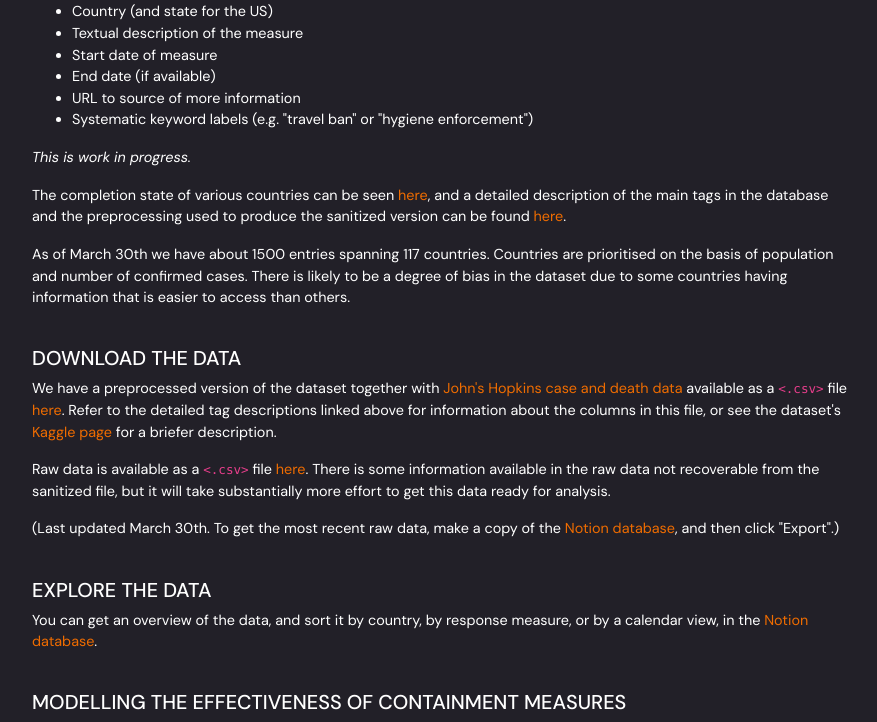
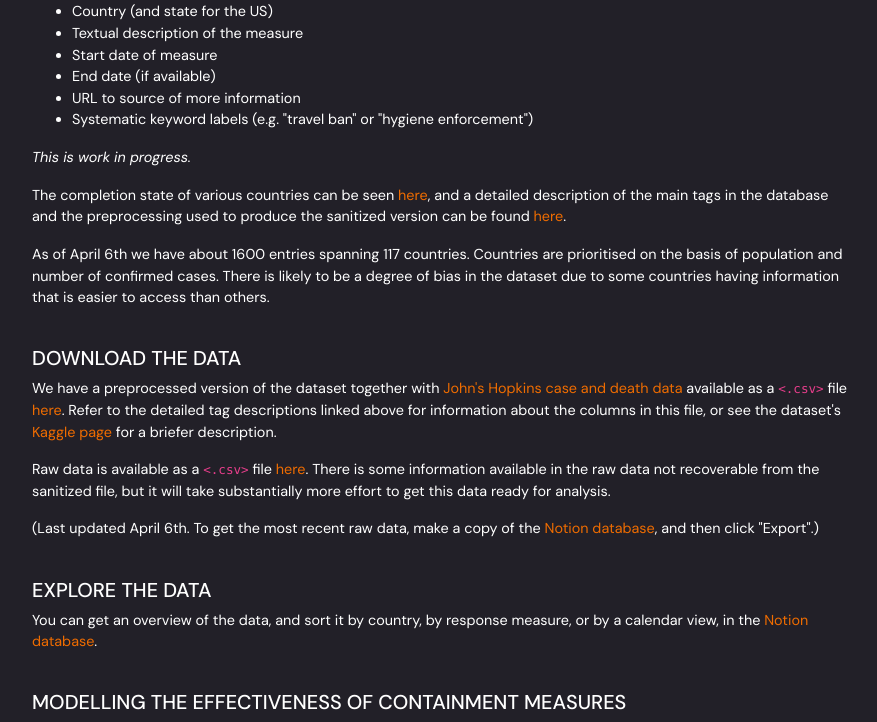
Before and after one commit to epidemics/covid, a FastAPI app: page /containment in a window 1280 px wide. Shown: the part 322-1044 px from the top of the page, without its empty margins (53-930 px from the left). Run offline with FastAPI, Linux system fonts and the light colour scheme; some libraries are stand-ins or nearby versions.

Commit message:
update dates

```diff
--- a/src/server/templates/containment.html
+++ b/src/server/templates/containment.html
@@ -38,7 +38,7 @@
                 version can be found  <a
                     href="https://www.notion.so/Tag-hierarchy-db9799312efa4f88851e8d49393bbb16">here</a>.
             </p>
-            <p>As of March 30th we have about 1500 entries spanning 117 countries. Countries are prioritised on the basis of
+            <p>As of April 6th we have about 1600 entries spanning 117 countries. Countries are prioritised on the basis of
                 population and number of confirmed cases. There is likely to be a degree of bias in the dataset due to some
                 countries having information
                 that is easier to access than others.</p>
@@ -60,7 +60,7 @@
                 There is some information available in the raw data not recoverable from the sanitized file, but it will take substantially
                 more effort to get this data ready for analysis.
             </p>
-            <p>(Last updated March 30th. To get the most recent raw data, make a copy of the <a
+            <p>(Last updated April 6th. To get the most recent raw data, make a copy of the <a
                     href="https://www.notion.so/977d5e5be0434bf996704ec361ad621d?v=fe54f89ca9e04ac799af42b39e1efc4b">Notion
                     database</a>, and then click &quot;Export&quot;.)</p>
 
```
